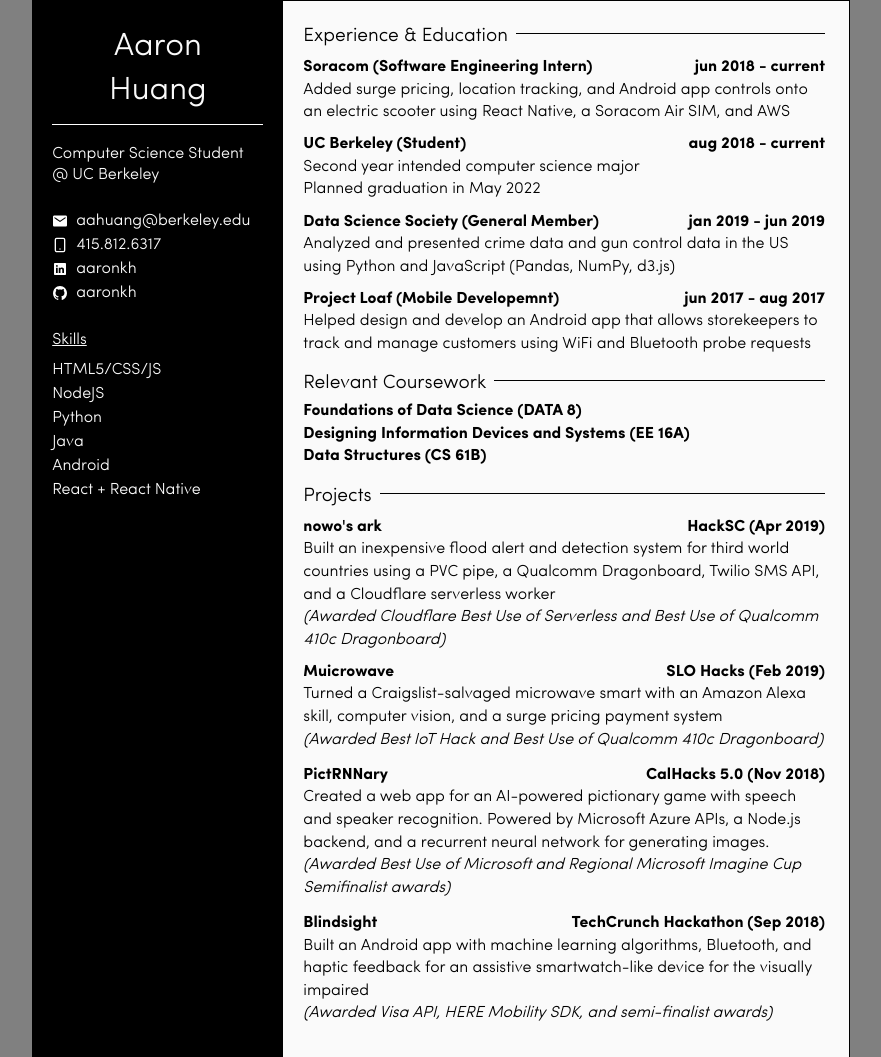
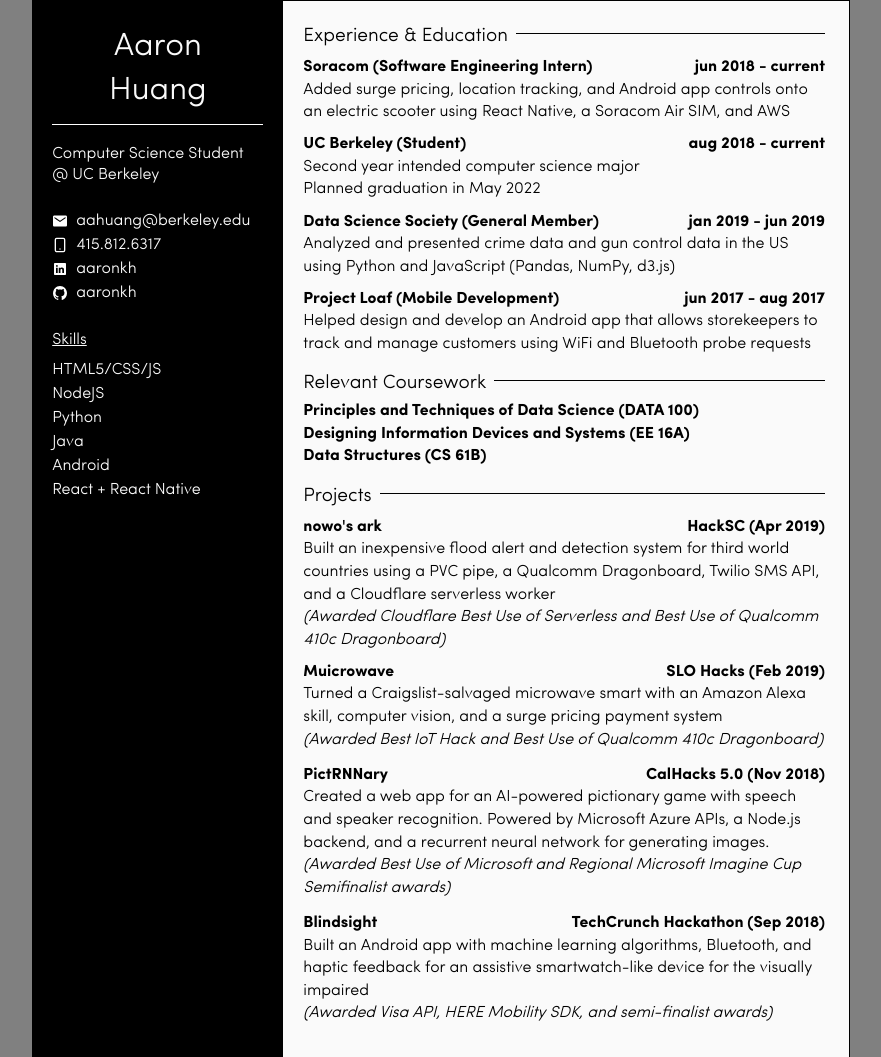
Before and after one commit to aaronkh/resume, a website: page index.pug in a window 1280 px wide. Shown: the whole page, without its empty margins (199-1080 px from the left). Drawn offline with nearby package versions, Linux system fonts and the light colour scheme; files that its build step writes are made by us from their sources.

Commit message:
fix spelling errors

```diff
--- a/index.pug
+++ b/index.pug
@@ -203,7 +203,7 @@
               | Analyzed and presented crime data and gun control data in the US using
               | Python and JavaScript (Pandas, NumPy, d3.js)
             .e-head
-              .e-title Project Loaf (Mobile Developemnt)
+              .e-title Project Loaf (Mobile Development)
               .e-date jun 2017 - aug 2017
             .e-description
               | Helped design and develop an Android app that allows storekeepers
@@ -214,10 +214,8 @@
             .seperator
           #card-container
             .card
-              //- .card-title
-              //-   | DATA 8
               .card-description
-                | Foundations of Data Science (DATA 8)
+                | Principles and Techniques of Data Science (DATA 100)
             .card
               .card-description
                 | Designing Information Devices and Systems (EE 16A)
```
